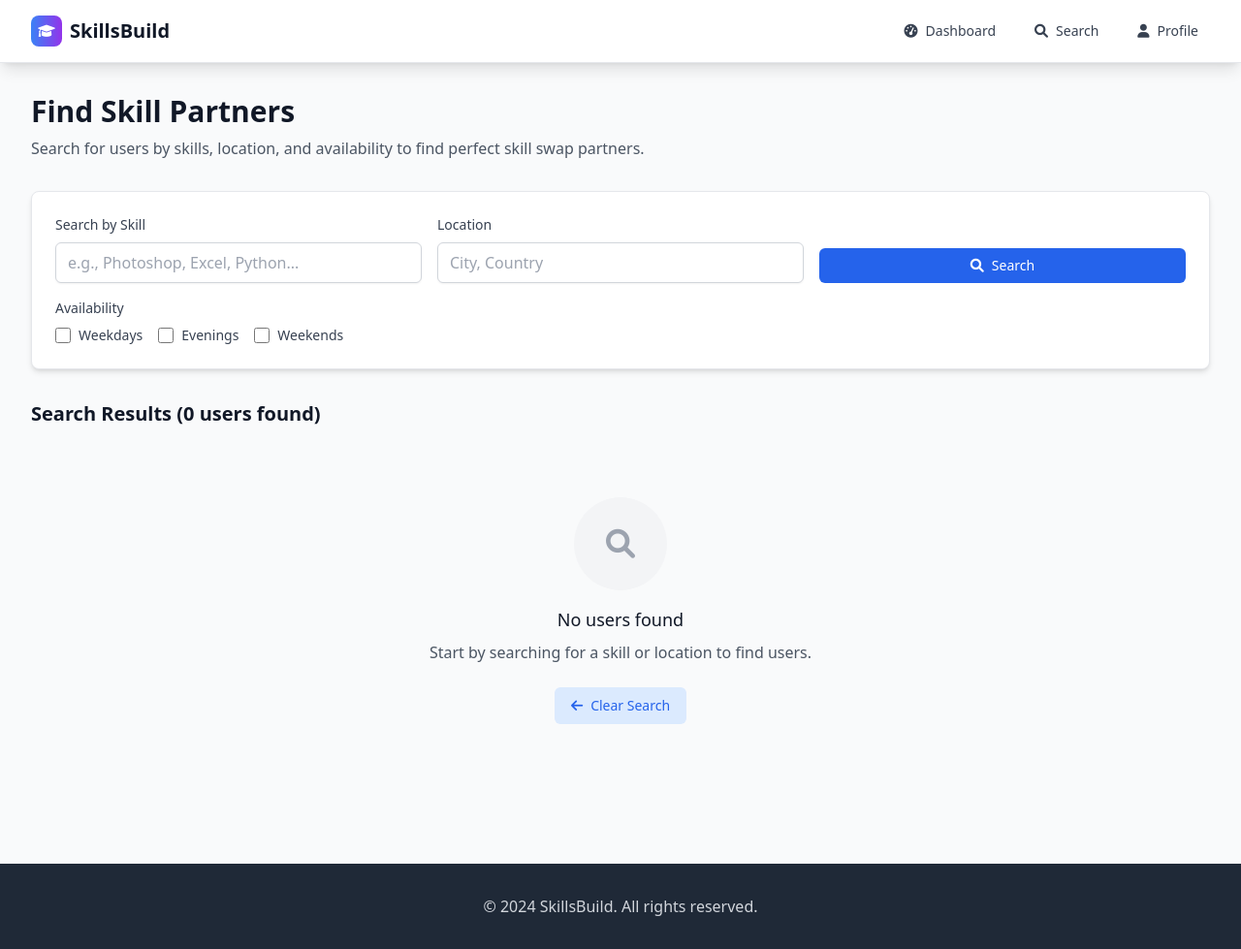
After one commit to harshil-mistry/Odoo-SkilllsBuild, a Flask app: page /search in a window 1280 px wide. The commit adds this page. Shown: the whole page at 97% size. Run offline with Flask 3, Linux system fonts and the light colour scheme; the visitor is signed in with stand-in values (Sample User, id 1); data comes from the database, SQL or seed files in the repository; some libraries are stand-ins or nearby versions.

Commit message:
Search feature added

```diff
--- a/app.py
+++ b/app.py
@@ -1,4 +1,4 @@
-from flask import Flask, render_template, request, redirect, url_for, flash, session, jsonify
+from flask import Flask, render_template, request, redirect, url_for, flash, session, jsonify, send_file
 from flask_sqlalchemy import SQLAlchemy
 from flask_login import LoginManager, UserMixin, login_user, login_required, logout_user, current_user
 from werkzeug.security import generate_password_hash, check_password_hash
@@ -6,6 +6,7 @@ from werkzeug.utils import secure_filename
 import os
 from datetime import datetime
 from dotenv import load_dotenv
+import io
 
 load_dotenv()
 
@@ -13,11 +14,7 @@ app = Flask(__name__)
 app.config['SECRET_KEY'] = os.getenv('SECRET_KEY', 'your-secret-key-here')
 app.config['SQLALCHEMY_DATABASE_URI'] = 'mysql+pymysql://root:@localhost/skillsbuild'
 app.config['SQLALCHEMY_TRACK_MODIFICATIONS'] = False
-app.config['UPLOAD_FOLDER'] = 'static/uploads'
 app.config['MAX_CONTENT_LENGTH'] = 16 * 1024 * 1024  # 16MB max file size
-
-# Ensure upload folder exists
-os.makedirs(app.config['UPLOAD_FOLDER'], exist_ok=True)
 
 db = SQLAlchemy(app)
 login_manager = LoginManager()
@@ -34,6 +31,16 @@ user_skills_wanted = db.Table('user_skills_wanted',
     db.Column('user_id', db.Integer, db.ForeignKey('user.id'), primary_key=True),
     db.Column('skill_id', db.Integer, db.ForeignKey('skill.id'), primary_key=True)
 )
+
+# Swap Request Model
+class SwapRequest(db.Model):
+    id = db.Column(db.Integer, primary_key=True)
+    from_user_id = db.Column(db.Integer, db.ForeignKey('user.id'), nullable=False)
+    to_user_id = db.Column(db.Integer, db.ForeignKey('user.id'), nullable=False)
+    skill_offered_id = db.Column(db.Integer, db.ForeignKey('skill.id'), nullable=True)
+    skill_wanted_id = db.Column(db.Integer, db.ForeignKey('skill.id'), nullable=True)
+    status = db.Column(db.String(20), default='pending')  # pending, accepted, rejected
+    created_at = db.Column(db.DateTime, default=datetime.utcnow)
 
 # Skill Model
 class Skill(db.Model):
@@ -52,7 +59,8 @@ class User(UserMixin, db.Model):
     email = db.Column(db.String(120), unique=True, nullable=False)
     password = db.Column(db.String(255), nullable=False)
     location = db.Column(db.String(100), nullable=True)
-    profile_photo = db.Column(db.String(255), nullable=True)
+    profile_photo = db.Column(db.LargeBinary, nullable=True)  # Changed to BLOB
+    profile_photo_type = db.Column(db.String(50), nullable=True)  # Store MIME type
     bio = db.Column(db.Text, nullable=True)
     is_public = db.Column(db.Boolean, default=True)
     created_at = db.Column(db.DateTime, default=datetime.utcnow)
@@ -105,14 +113,13 @@ def register():
 
         # Handle profile photo upload
         profile_photo = None
+        profile_photo_type = None
         if 'profile_photo' in request.files:
             file = request.files['profile_photo']
             if file and file.filename != '':
-                filename = secure_filename(file.filename)
-                timestamp = datetime.now().strftime('%Y%m%d_%H%M%S')
-                filename = f"{timestamp}_{filename}"
-                file.save(os.path.join(app.config['UPLOAD_FOLDER'], filename))
-                profile_photo = filename
+                # Read file as binary
+                profile_photo = file.read()
+                profile_photo_type = file.content_type
 
         # Create user
         hashed_password = generate_password_hash(password)
@@ -121,7 +128,8 @@ def register():
             email=email,
             password=hashed_password,
             location=location,
-            profile_photo=profile_photo
+            profile_photo=profile_photo,
+            profile_photo_type=profile_photo_type
         )
 
         db.session.add(new_user)
@@ -189,11 +197,9 @@ def profile():
             if 'profile_photo' in request.files:
                 file = request.files['profile_photo']
                 if file and file.filename != '':
-                    filename = secure_filename(file.filename)
-                    timestamp = datetime.now().strftime('%Y%m%d_%H%M%S')
-                    filename = f"{timestamp}_{filename}"
-                    file.save(os.path.join(app.config['UPLOAD_FOLDER'], filename))
-                    current_user.profile_photo = filename
+                    # Read file as binary
+                    current_user.profile_photo = file.read()
+                    current_user.profile_photo_type = file.content_type
 
             db.session.commit()
             flash('Profile updated successfully!', 'success')
@@ -202,6 +208,69 @@ def profile():
     # Get all available skills for the form
     all_skills = Skill.query.all()
     return render_template('profile.html', all_skills=all_skills)
+
+@app.route('/profile_photo/<int:user_id>')
+def profile_photo(user_id):
+    """Serve profile photo as image"""
+    user = User.query.get_or_404(user_id)
+    if user.profile_photo:
+        return send_file(
+            io.BytesIO(user.profile_photo),
+            mimetype=user.profile_photo_type or 'image/jpeg'
+        )
+    else:
+        # Return a default image or 404
+        return '', 404
+
+@app.route('/search')
+@login_required
+def search():
+    query = request.args.get('q', '').strip()
+    location = request.args.get('location', '').strip()
+    availability = request.args.getlist('availability')  # e.g. ['weekdays', 'weekends']
+
+    users = User.query.filter(User.is_public == True, User.id != current_user.id)
+
+    if query:
+        users = users.join(User.skills_offered).filter(Skill.name.ilike(f'%{query}%'))
+
+    if location:
+        users = users.filter(User.location.ilike(f'%{location}%'))
+
+    if availability:
+        if 'weekdays' in availability:
+            users = users.filter(User.weekdays_available == True)
+        if 'evenings' in availability:
+            users = users.filter(User.evenings_available == True)
+        if 'weekends' in availability:
+            users = users.filter(User.weekends_available == True)
+
+    users = users.distinct().all()
+    return render_template('search.html', users=users, query=query, location=location, availability=availability)
+
+@app.route('/send_swap_request/<int:to_user_id>', methods=['POST'])
+@login_required
+def send_swap_request(to_user_id):
+    if to_user_id == current_user.id:
+        flash('You cannot send a swap request to yourself.', 'error')
+        return redirect(url_for('search'))
+
+    # Check if request already exists
+    existing_request = SwapRequest.query.filter_by(
+        from_user_id=current_user.id,
+        to_user_id=to_user_id,
+        status='pending'
+    ).first()
+
+    if existing_request:
+        flash('You have already sent a swap request to this user.', 'error')
+        return redirect(url_for('search'))
+
+    swap = SwapRequest(from_user_id=current_user.id, to_user_id=to_user_id)
+    db.session.add(swap)
+    db.session.commit()
+    flash('Swap request sent!', 'success')
+    return redirect(url_for('search'))
 
 @app.route('/api/skills', methods=['GET'])
 @login_required
--- a/templates/base.html
+++ b/templates/base.html
@@ -41,6 +41,9 @@
                     {% if current_user.is_authenticated %}
                         <a href="{{ url_for('dashboard') }}" class="text-gray-700 hover:text-blue-600 px-3 py-2 rounded-md text-sm font-medium transition-colors">
                             <i class="fas fa-tachometer-alt mr-2"></i>Dashboard
+                        </a>
+                        <a href="{{ url_for('search') }}" class="text-gray-700 hover:text-blue-600 px-3 py-2 rounded-md text-sm font-medium transition-colors">
+                            <i class="fas fa-search mr-2"></i>Search
                         </a>
                         <a href="{{ url_for('profile') }}" class="text-gray-700 hover:text-blue-600 px-3 py-2 rounded-md text-sm font-medium transition-colors">
                             <i class="fas fa-user mr-2"></i>Profile
--- a/templates/dashboard.html
+++ b/templates/dashboard.html
@@ -153,7 +153,7 @@
                         <div class="flex-shrink-0">
                             {% if current_user.profile_photo %}
                                 <img class="h-20 w-20 rounded-full object-cover border-4 border-gray-200"
-                                     src="{{ url_for('static', filename='uploads/' + current_user.profile_photo) }}"
+                                     src="{{ url_for('profile_photo', user_id=current_user.id) }}"
                                      alt="Profile photo">
                             {% else %}
                                 <div class="h-20 w-20 rounded-full bg-gradient-to-r from-blue-500 to-purple-600 flex items-center justify-center">
--- a/templates/profile.html
+++ b/templates/profile.html
@@ -24,7 +24,7 @@
                             <div class="flex-shrink-0">
                                 {% if current_user.profile_photo %}
                                     <img class="h-24 w-24 rounded-full object-cover border-4 border-gray-200"
-                                         src="{{ url_for('static', filename='uploads/' + current_user.profile_photo) }}"
+                                         src="{{ url_for('profile_photo', user_id=current_user.id) }}"
                                          alt="Profile photo">
                                 {% else %}
                                     <div class="h-24 w-24 rounded-full bg-gradient-to-r from-blue-500 to-purple-600 flex items-center justify-center">
--- /dev/null
+++ b/templates/search.html
@@ -0,0 +1,233 @@
+{% extends "base.html" %}
+
+{% block title %}Search Users - SkillsBuild{% endblock %}
+
+{% block content %}
+<div class="max-w-7xl mx-auto px-4 sm:px-6 lg:px-8 py-8">
+    <!-- Search Header -->
+    <div class="mb-8">
+        <h1 class="text-3xl font-bold text-gray-900">Find Skill Partners</h1>
+        <p class="text-gray-600 mt-2">Search for users by skills, location, and availability to find perfect skill swap partners.</p>
+    </div>
+
+    <!-- Search Form -->
+    <div class="bg-white rounded-lg shadow-md border border-gray-200 mb-8">
+        <div class="p-6">
+            <form method="get" class="space-y-4">
+                <div class="grid grid-cols-1 md:grid-cols-3 gap-4">
+                    <!-- Skill Search -->
+                    <div>
+                        <label for="q" class="block text-sm font-medium text-gray-700 mb-2">
+                            Search by Skill
+                        </label>
+                        <input type="text" id="q" name="q" value="{{ query }}"
+                               class="w-full px-3 py-2 border border-gray-300 rounded-md shadow-sm focus:outline-none focus:ring-blue-500 focus:border-blue-500"
+                               placeholder="e.g., Photoshop, Excel, Python...">
+                    </div>
+
+                    <!-- Location Filter -->
+                    <div>
+                        <label for="location" class="block text-sm font-medium text-gray-700 mb-2">
+                            Location
+                        </label>
+                        <input type="text" id="location" name="location" value="{{ location }}"
+                               class="w-full px-3 py-2 border border-gray-300 rounded-md shadow-sm focus:outline-none focus:ring-blue-500 focus:border-blue-500"
+                               placeholder="City, Country">
+                    </div>
+
+                    <!-- Search Button -->
+                    <div class="flex items-end">
+                        <button type="submit"
+                                class="w-full bg-blue-600 hover:bg-blue-700 text-white px-4 py-2 rounded-md text-sm font-medium transition-colors duration-200">
+                            <i class="fas fa-search mr-2"></i>Search
+                        </button>
+                    </div>
+                </div>
+
+                <!-- Availability Filters -->
+                <div>
+                    <label class="block text-sm font-medium text-gray-700 mb-2">Availability</label>
+                    <div class="flex flex-wrap gap-4">
+                        <label class="flex items-center">
+                            <input type="checkbox" name="availability" value="weekdays"
+                                   {% if 'weekdays' in availability %}checked{% endif %}
+                                   class="h-4 w-4 text-blue-600 focus:ring-blue-500 border-gray-300 rounded">
+                            <span class="ml-2 text-sm text-gray-700">Weekdays</span>
+                        </label>
+                        <label class="flex items-center">
+                            <input type="checkbox" name="availability" value="evenings"
+                                   {% if 'evenings' in availability %}checked{% endif %}
+                                   class="h-4 w-4 text-blue-600 focus:ring-blue-500 border-gray-300 rounded">
+                            <span class="ml-2 text-sm text-gray-700">Evenings</span>
+                        </label>
+                        <label class="flex items-center">
+                            <input type="checkbox" name="availability" value="weekends"
+                                   {% if 'weekends' in availability %}checked{% endif %}
+                                   class="h-4 w-4 text-blue-600 focus:ring-blue-500 border-gray-300 rounded">
+                            <span class="ml-2 text-sm text-gray-700">Weekends</span>
+                        </label>
+                    </div>
+                </div>
+            </form>
+        </div>
+    </div>
+
+    <!-- Search Results -->
+    <div class="mb-6">
+        <h2 class="text-xl font-semibold text-gray-900 mb-2">
+            Search Results ({{ users|length }} users found)
+        </h2>
+        {% if query or location or availability %}
+            <p class="text-gray-600">
+                {% if query %}Skill: "{{ query }}"{% endif %}
+                {% if location %} | Location: "{{ location }}"{% endif %}
+                {% if availability %} | Availability: {{ availability|join(', ') }}{% endif %}
+            </p>
+        {% endif %}
+    </div>
+
+    <!-- User Cards Grid -->
+    {% if users %}
+        <div class="grid grid-cols-1 md:grid-cols-2 lg:grid-cols-3 gap-6">
+            {% for user in users %}
+                <div class="bg-white rounded-lg shadow-md border border-gray-200 hover:shadow-lg transition-shadow">
+                    <!-- User Header -->
+                    <div class="p-6 border-b border-gray-200">
+                        <div class="flex items-center space-x-4">
+                            <!-- Profile Photo -->
+                            <div class="flex-shrink-0">
+                                {% if user.profile_photo %}
+                                    <img class="h-16 w-16 rounded-full object-cover border-2 border-gray-200"
+                                         src="{{ url_for('profile_photo', user_id=user.id) }}"
+                                         alt="Profile photo">
+                                {% else %}
+                                    <div class="h-16 w-16 rounded-full bg-gradient-to-r from-blue-500 to-purple-600 flex items-center justify-center">
+                                        <i class="fas fa-user text-white text-xl"></i>
+                                    </div>
+                                {% endif %}
+                            </div>
+
+                            <!-- User Info -->
+                            <div class="flex-1 min-w-0">
+                                <h3 class="text-lg font-semibold text-gray-900 truncate">{{ user.name }}</h3>
+                                {% if user.location %}
+                                    <p class="text-sm text-gray-600">
+                                        <i class="fas fa-map-marker-alt mr-1"></i>{{ user.location }}
+                                    </p>
+                                {% endif %}
+                            </div>
+                        </div>
+                    </div>
+
+                    <!-- User Bio -->
+                    {% if user.bio %}
+                        <div class="p-6 border-b border-gray-200">
+                            <p class="text-sm text-gray-700">{{ user.bio[:100] }}{% if user.bio|length > 100 %}...{% endif %}</p>
+                        </div>
+                    {% endif %}
+
+                    <!-- Skills Section -->
+                    <div class="p-6 border-b border-gray-200">
+                        <!-- Skills Offered -->
+                        {% if user.skills_offered %}
+                            <div class="mb-3">
+                                <h4 class="text-sm font-medium text-gray-700 mb-2">
+                                    <i class="fas fa-gift text-green-600 mr-1"></i>Skills Offered
+                                </h4>
+                                <div class="flex flex-wrap gap-1">
+                                    {% for skill in user.skills_offered[:3] %}
+                                        <span class="inline-flex items-center px-2 py-1 rounded-full text-xs bg-green-100 text-green-800">
+                                            {{ skill.name }}
+                                        </span>
+                                    {% endfor %}
+                                    {% if user.skills_offered|length > 3 %}
+                                        <span class="inline-flex items-center px-2 py-1 rounded-full text-xs bg-gray-100 text-gray-600">
+                                            +{{ user.skills_offered|length - 3 }} more
+                                        </span>
+                                    {% endif %}
+                                </div>
+                            </div>
+                        {% endif %}
+
+                        <!-- Skills Wanted -->
+                        {% if user.skills_wanted %}
+                            <div>
+                                <h4 class="text-sm font-medium text-gray-700 mb-2">
+                                    <i class="fas fa-heart text-purple-600 mr-1"></i>Skills Wanted
+                                </h4>
+                                <div class="flex flex-wrap gap-1">
+                                    {% for skill in user.skills_wanted[:3] %}
+                                        <span class="inline-flex items-center px-2 py-1 rounded-full text-xs bg-purple-100 text-purple-800">
+                                            {{ skill.name }}
+                                        </span>
+                                    {% endfor %}
+                                    {% if user.skills_wanted|length > 3 %}
+                                        <span class="inline-flex items-center px-2 py-1 rounded-full text-xs bg-gray-100 text-gray-600">
+                                            +{{ user.skills_wanted|length - 3 }} more
+                                        </span>
+                                    {% endif %}
+                                </div>
+                            </div>
+                        {% endif %}
+                    </div>
+
+                    <!-- Availability -->
+                    {% if user.weekdays_available or user.evenings_available or user.weekends_available %}
+                        <div class="p-6 border-b border-gray-200">
+                            <h4 class="text-sm font-medium text-gray-700 mb-2">
+                                <i class="fas fa-clock text-blue-600 mr-1"></i>Availability
+                            </h4>
+                            <div class="flex flex-wrap gap-2">
+                                {% if user.weekdays_available %}
+                                    <span class="inline-flex items-center px-2 py-1 rounded-full text-xs bg-blue-100 text-blue-800">
+                                        <i class="fas fa-calendar-day mr-1"></i>Weekdays
+                                    </span>
+                                {% endif %}
+                                {% if user.evenings_available %}
+                                    <span class="inline-flex items-center px-2 py-1 rounded-full text-xs bg-orange-100 text-orange-800">
+                                        <i class="fas fa-moon mr-1"></i>Evenings
+                                    </span>
+                                {% endif %}
+                                {% if user.weekends_available %}
+                                    <span class="inline-flex items-center px-2 py-1 rounded-full text-xs bg-red-100 text-red-800">
+                                        <i class="fas fa-calendar-week mr-1"></i>Weekends
+                                    </span>
+                                {% endif %}
+                            </div>
+                        </div>
+                    {% endif %}
+
+                    <!-- Action Button -->
+                    <div class="p-6">
+                        <form method="post" action="{{ url_for('send_swap_request', to_user_id=user.id) }}">
+                            <button type="submit"
+                                    class="w-full bg-blue-600 hover:bg-blue-700 text-white px-4 py-2 rounded-md text-sm font-medium transition-colors duration-200">
+                                <i class="fas fa-handshake mr-2"></i>Send Swap Request
+                            </button>
+                        </form>
+                    </div>
+                </div>
+            {% endfor %}
+        </div>
+    {% else %}
+        <!-- No Results -->
+        <div class="text-center py-12">
+            <div class="mx-auto h-24 w-24 bg-gray-100 rounded-full flex items-center justify-center mb-4">
+                <i class="fas fa-search text-gray-400 text-3xl"></i>
+            </div>
+            <h3 class="text-lg font-medium text-gray-900 mb-2">No users found</h3>
+            <p class="text-gray-600 mb-6">
+                {% if query or location or availability %}
+                    Try adjusting your search criteria or filters.
+                {% else %}
+                    Start by searching for a skill or location to find users.
+                {% endif %}
+            </p>
+            <a href="{{ url_for('search') }}"
+               class="inline-flex items-center px-4 py-2 border border-transparent text-sm font-medium rounded-md text-blue-600 bg-blue-100 hover:bg-blue-200 transition-colors">
+                <i class="fas fa-arrow-left mr-2"></i>Clear Search
+            </a>
+        </div>
+    {% endif %}
+</div>
+{% endblock %}
```
Also changed, not shown: migrate_database.py (deleted, +0 -113 lines), run.py (deleted, +0 -45 lines), setup_database.py (+35 -11 lines), 1 other file.
